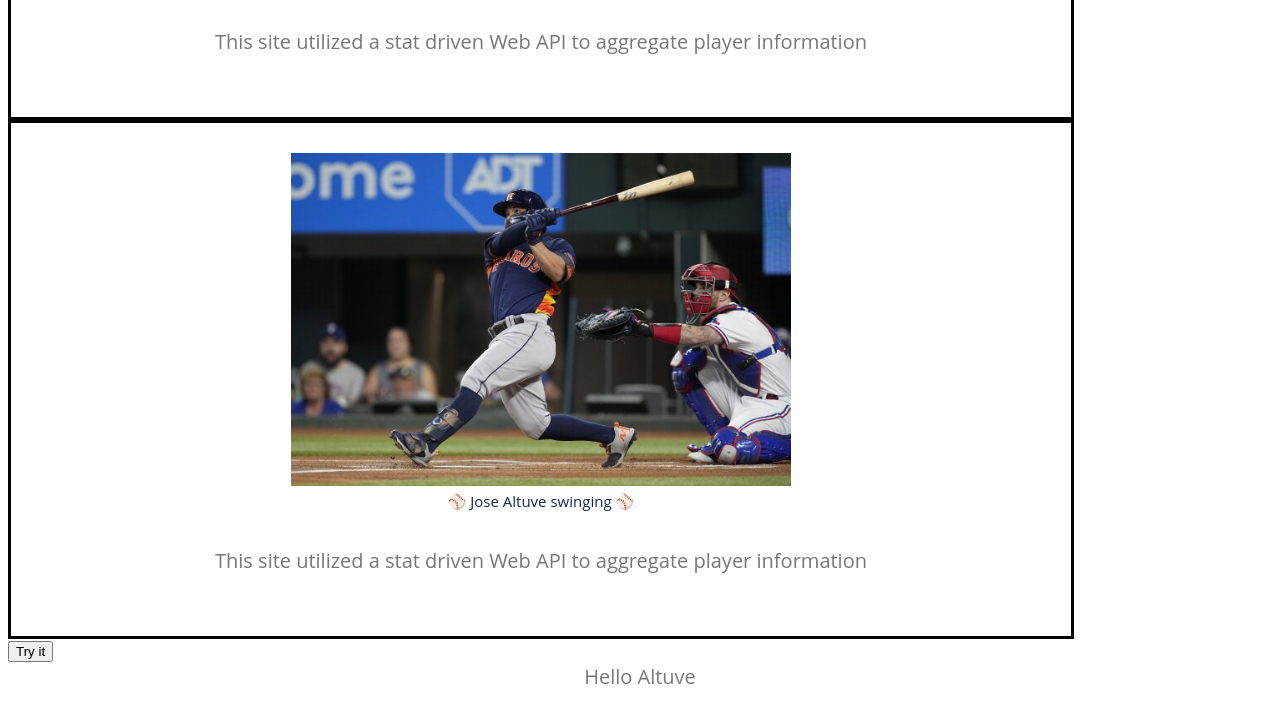
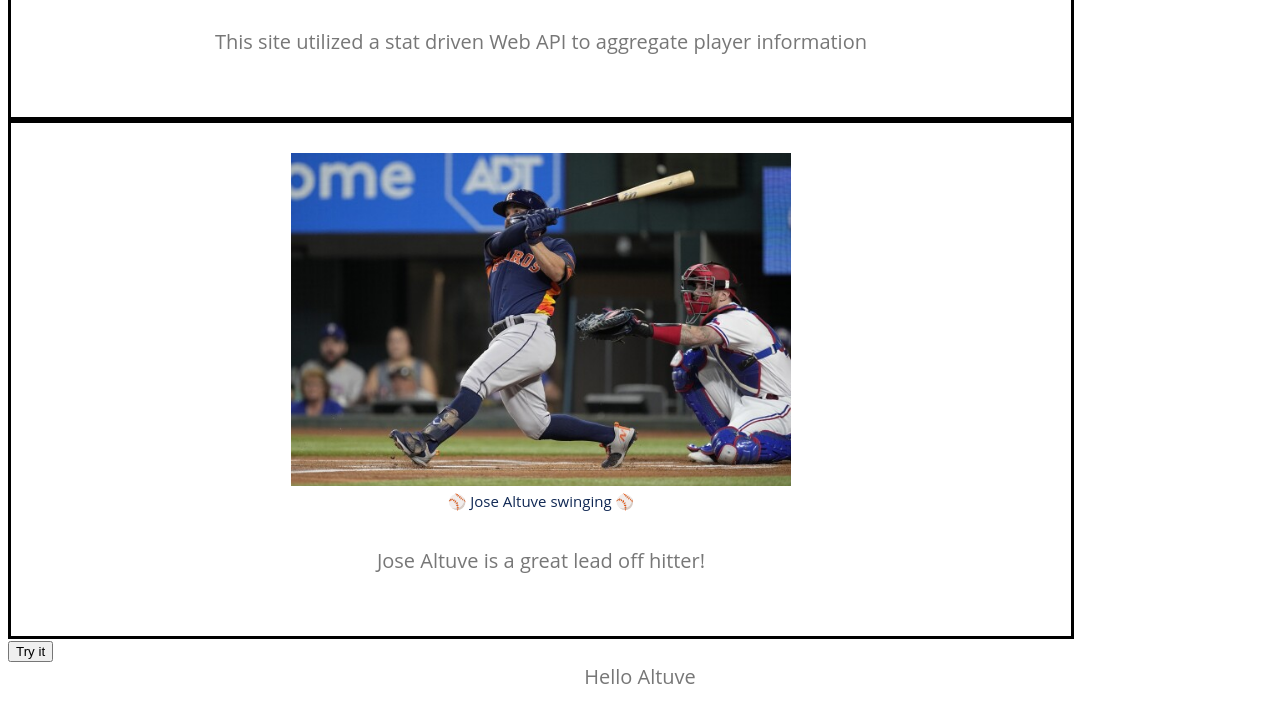
Before and after one commit to sethdaulton/baseball-app, a plain HTML site: page index.html in a window 1280 px wide. Shown: the part 1286-2008 px from the top of the page. Drawn offline with Linux system fonts and the light colour scheme.

Commit message:
Made a text change to index.html

```diff
--- a/index.html
+++ b/index.html
@@ -40,7 +40,7 @@
         <div class="card">
             <div class="img-card"><img src="./assets/images/Altuve.jpeg" alt="Yordan Alvarez Swinging">
             </div>
-            <p class="image-caption">&#9918 Jose Altuve swinging &#9918</p><p>This site utilized a stat driven Web API to aggregate player information</p>
+            <p class="image-caption">&#9918 Jose Altuve swinging &#9918</p><p>Jose Altuve is a great lead off hitter!</p>
             </div>
 
     <button type="button" onclick="document.write(5+12)">Try it</button>
@@ -49,6 +49,8 @@
 
     <script>console.log(5 + 6);</script>
 
+    <!--Comment goes here. This is a test.-->
+
     <p id="demo"></p>
 
     <script>document.getElementById("demo").innerHTML = "Hello Altuve"</script>
```
